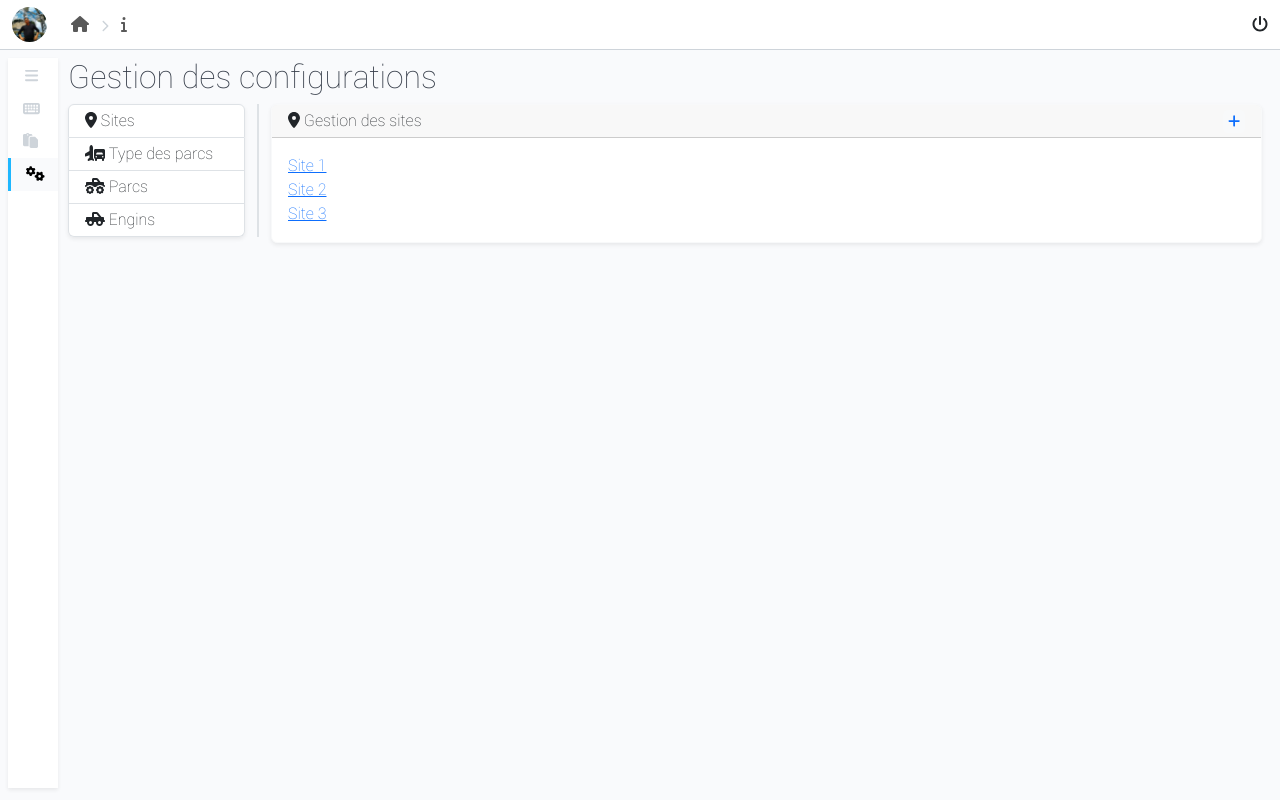
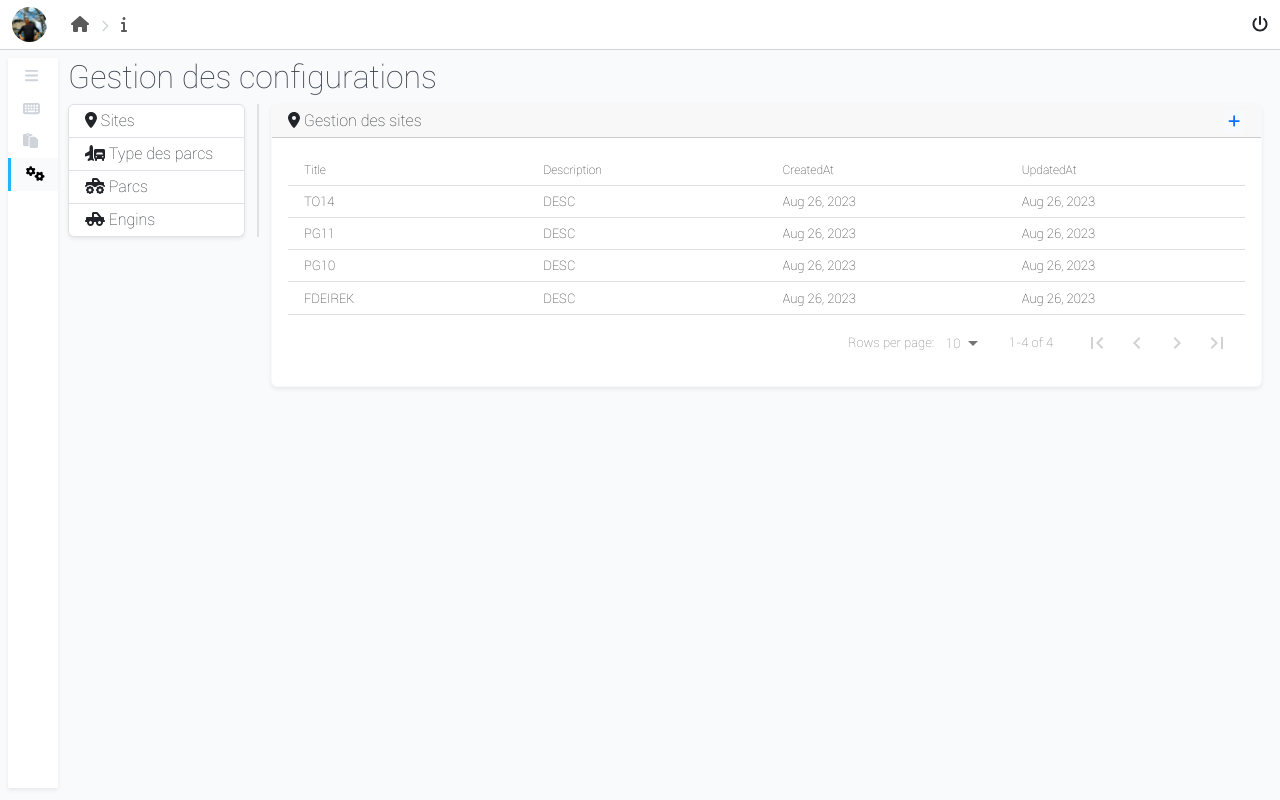
Before and after one commit to ghalass/react_client_001, a React (Create React App) app: page /config/sites in a window 1280 px wide. Built offline with nearby package versions, Linux system fonts and the light colour scheme.

Commit message:
datatable for siteslist page

```diff
--- a/package.json
+++ b/package.json
@@ -11,8 +11,10 @@
     "@testing-library/user-event": "^13.5.0",
     "bootstrap": "^5.3.1",
     "formik": "^2.4.3",
+    "moment": "^2.29.4",
     "react": "^18.2.0",
     "react-bootstrap": "^2.8.0",
+    "react-data-table-component": "^7.5.4",
     "react-dom": "^18.2.0",
     "react-router-dom": "^6.15.0",
     "react-scripts": "5.0.1",
--- a/src/components/sites/SitesList.jsx
+++ b/src/components/sites/SitesList.jsx
@@ -1,15 +1,104 @@
 import React from "react";
-import { Link } from "react-router-dom";
+import { Link, useNavigate } from "react-router-dom";
+import DataTable from "react-data-table-component";
+import moment from "moment";
+import { Alert } from "react-bootstrap";
+import { FontAwesomeIcon } from "@fortawesome/react-fontawesome";
+import { faInfoCircle } from "@fortawesome/free-solid-svg-icons";
 
 function SitesList() {
+  const navigate = useNavigate();
+  const columns = [
+    {
+      name: "Title",
+      selector: (row) => row.title.toUpperCase(),
+      sortable: true,
+    },
+    {
+      name: "Description",
+      selector: (row) => row.description.toUpperCase(),
+      sortable: true,
+    },
+    {
+      name: "CreatedAt",
+      selector: (row) => moment(row.createdAt).format("ll"),
+      sortable: true,
+    },
+    {
+      name: "UpdatedAt",
+      selector: (row) => moment(row.updatedAt).format("ll"),
+      sortable: true,
+    },
+  ];
+
+  const records = [
+    {
+      id: "1",
+      title: "to14",
+      description: "desc",
+    },
+    {
+      id: "2",
+      title: "pg11",
+      description: "desc",
+    },
+    {
+      id: "2",
+      title: "pg10",
+      description: "desc",
+    },
+    {
+      id: "3",
+      title: "fdeirek",
+      description: "desc",
+    },
+  ];
+
   return (
     <div>
-      <Link to="1">Site 1 </Link>
-      <br />
-      <Link to="2">Site 2 </Link>
-      <br />
-      <Link to="3">Site 3 </Link>
-      <br />
+      <DataTable
+        // title="Liste des sites :"
+        noDataComponent={
+          <Alert key={"idx"} variant={"info"} className="my-2">
+            <FontAwesomeIcon icon={faInfoCircle} className="mr-2" />
+            Il n'y a aucun enregistrement à afficher
+          </Alert>
+        }
+        columns={columns}
+        data={records}
+        dense="true"
+        // direction="auto"
+        fixedHeader="true"
+        fixedHeaderScrollHeight="400px"
+        highlightOnHover="true"
+        pointerOnHover="true"
+        responsive="true"
+        // subHeader="true"
+        // subHeaderAlign="right"
+        // subHeaderWrap="true"
+        persistTableHead="true"
+        /* selectableRows="true" */
+        /* selectableRowsSingle="true"
+        selectableRowsHighlight="true"
+        selectableRowsNoSelectAll="true"
+        selectableRowsVisibleOnly="true" */
+        /* progressPending={isLoading} */
+        progressComponent="Loading ..."
+        onRowClicked={(row, event) => {
+          // console.log(event);
+          // setObject(row);
+          navigate(`/config/sites/${row.id}`);
+        }}
+        onSelectedRowsChange={({
+          allSelected,
+          selectedCount,
+          selectedRows,
+        }) => {
+          /* setObject(selectedRows.length !== 0 ? selectedRows[0] : {});
+          setOperation(""); */
+        }}
+        pagination="true"
+      />
     </div>
   );
 }
```
Also changed, not shown: 1 other file (tests, documents, lock files or other folders).
